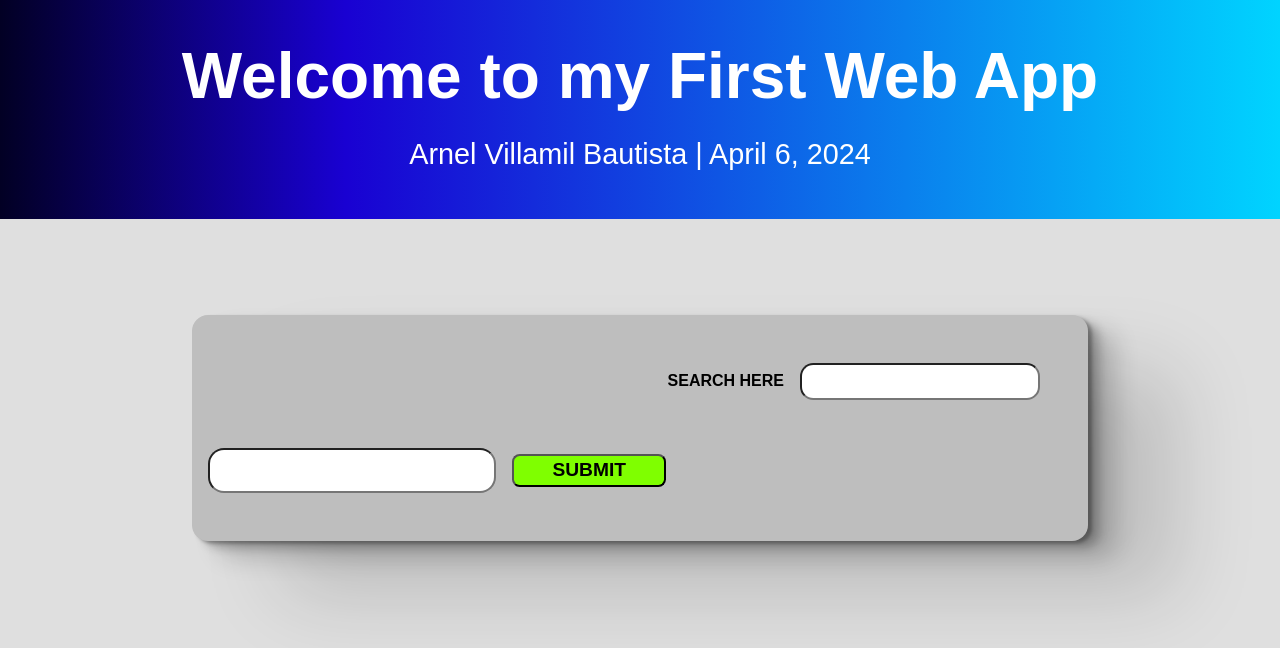
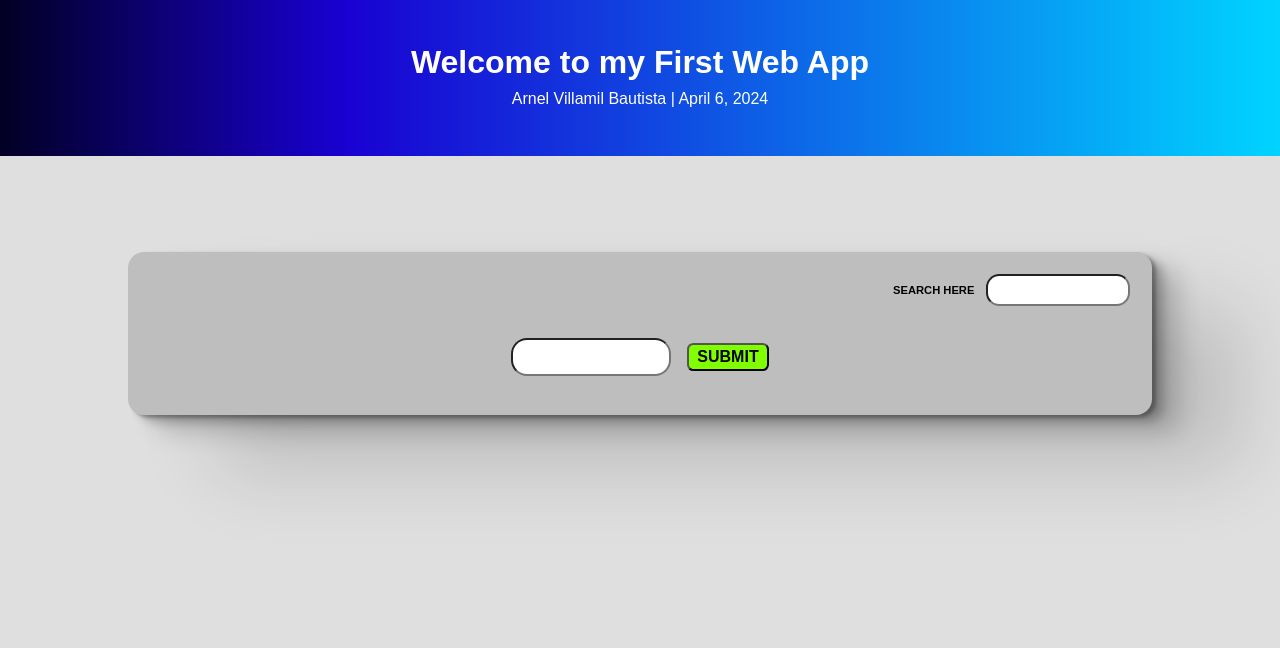
Before and after one commit to GIEsly/ARF-V2-app, a plain HTML site: page index.html in a window 1280 px wide. Drawn offline with Linux system fonts and the light colour scheme.

Commit message:
second commit

```diff
--- a/main.scss
+++ b/main.scss
@@ -15,19 +15,19 @@ body {
     color: white;
 
     h1{
-        font-size: clamp(1rem, 1rem + 10vw, 4rem);
+        font-size: clamp(.6rem, 1rem + 10vw, 2rem);
         line-height: .9em;
-        padding-bottom: .5em;
+        padding-bottom: .4em;
     }
 
     p{
-        font-size:clamp(1rem, 1rem + 10vw, 1.8em);
+        font-size:clamp(.4rem, 1rem + 10vw, 1em);
     }
 }
 
 .wrapper {
 
-    max-width: 70%;
+    max-width: 80%;
     margin-inline: auto;
     box-shadow:
     4px 2.5px 3.6px rgba(0, 0, 0, 0.29),
@@ -35,29 +35,32 @@ body {
     26.8px 16.6px 24.1px rgba(0, 0, 0, 0.184),
     89px 55px 80px rgba(0, 0, 0, 0.147)
     ;
-    padding: 1em;
+
+    padding: .4em;
     border-radius: 1em;
     margin-top: 6em;
     background-color: rgb(190, 190, 190);
 
     .filter {
         // background-color: aquamarine;
-        padding: 2em;
+        padding: 1em;
         // margin-top: 2em;
         display: flex;
         justify-content: flex-end;
         align-items: center;
 
         h1{
-            font-size: 1rem;
+            font-size: .7rem;
             text-transform: uppercase;
+            align-items: center;
+            text-align: center;
             padding-right: 1em;
         }
 
         .filterSearch {
-            padding: .7em;
+            padding: .5em;
             border-radius: 1em;
-            width: 15rem;
+            width: 9rem;
         }
     }
 
@@ -67,26 +70,26 @@ body {
         .inputSection {
             margin-top: 1em;
             display: flex;
-            justify-content: flex-start;
+            justify-content: center`;
             align-items: center;
             gap: 1em;
             margin-bottom: 2em;
 
             .inputText {
-                padding: .7em;
+                padding: .5em;
                 border-radius: 1em;
-                width: 18rem;
+                width: 10rem;
                 font-size: 1rem;
             }
 
             .submit {
-                padding: .2em 2em;
+                padding: .2em .5em;
                 border-radius: .4em;
                 cursor: pointer;
                 background-color: chartreuse;
                 font-weight: bold;
                 text-transform: uppercase;
-                font-size: 1.2rem;
+                font-size: 1rem;
 
                 &:hover {
                     background-color: rgb(47, 100, 0);
```
Also changed, not shown: css/main.css.
